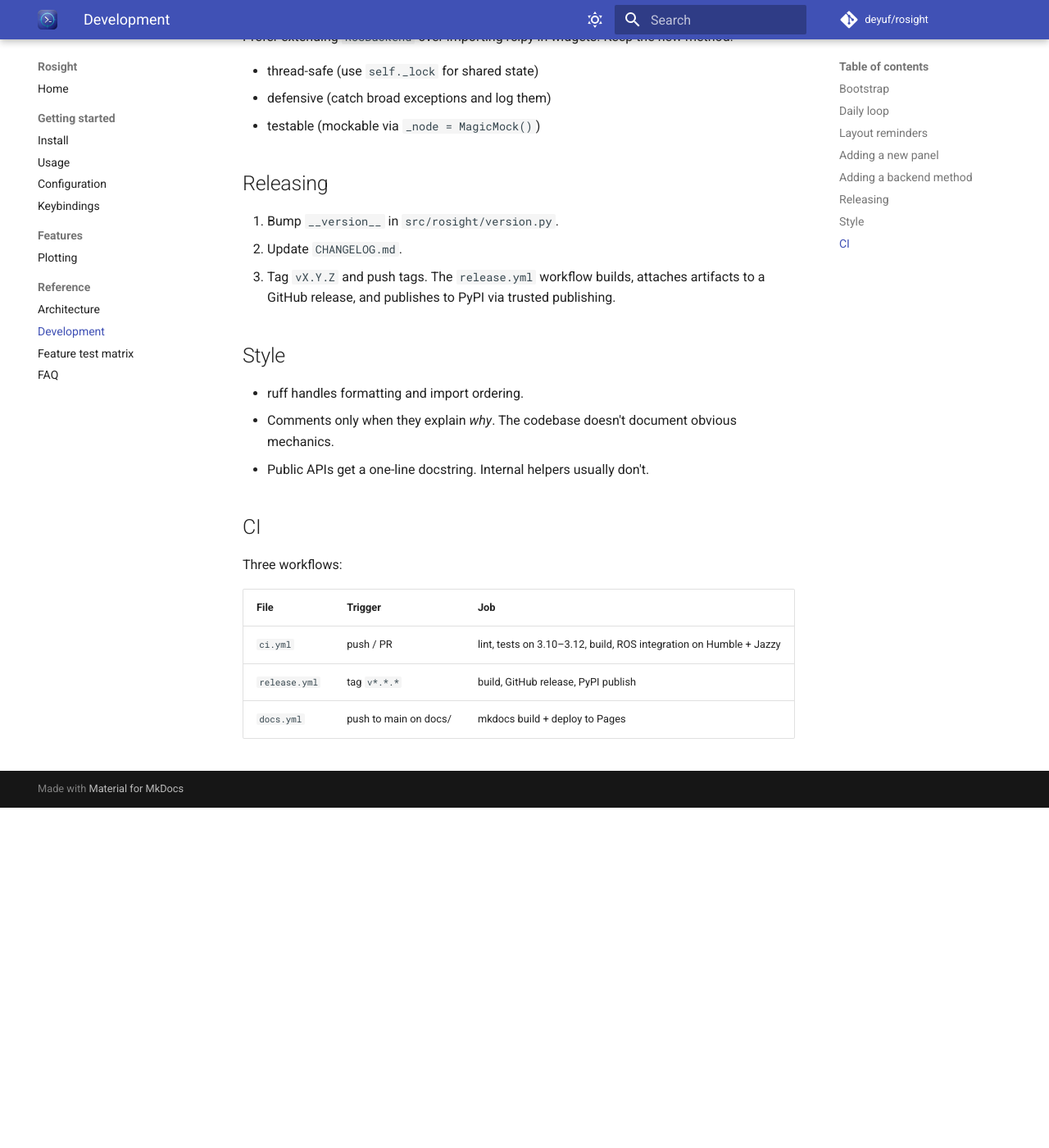
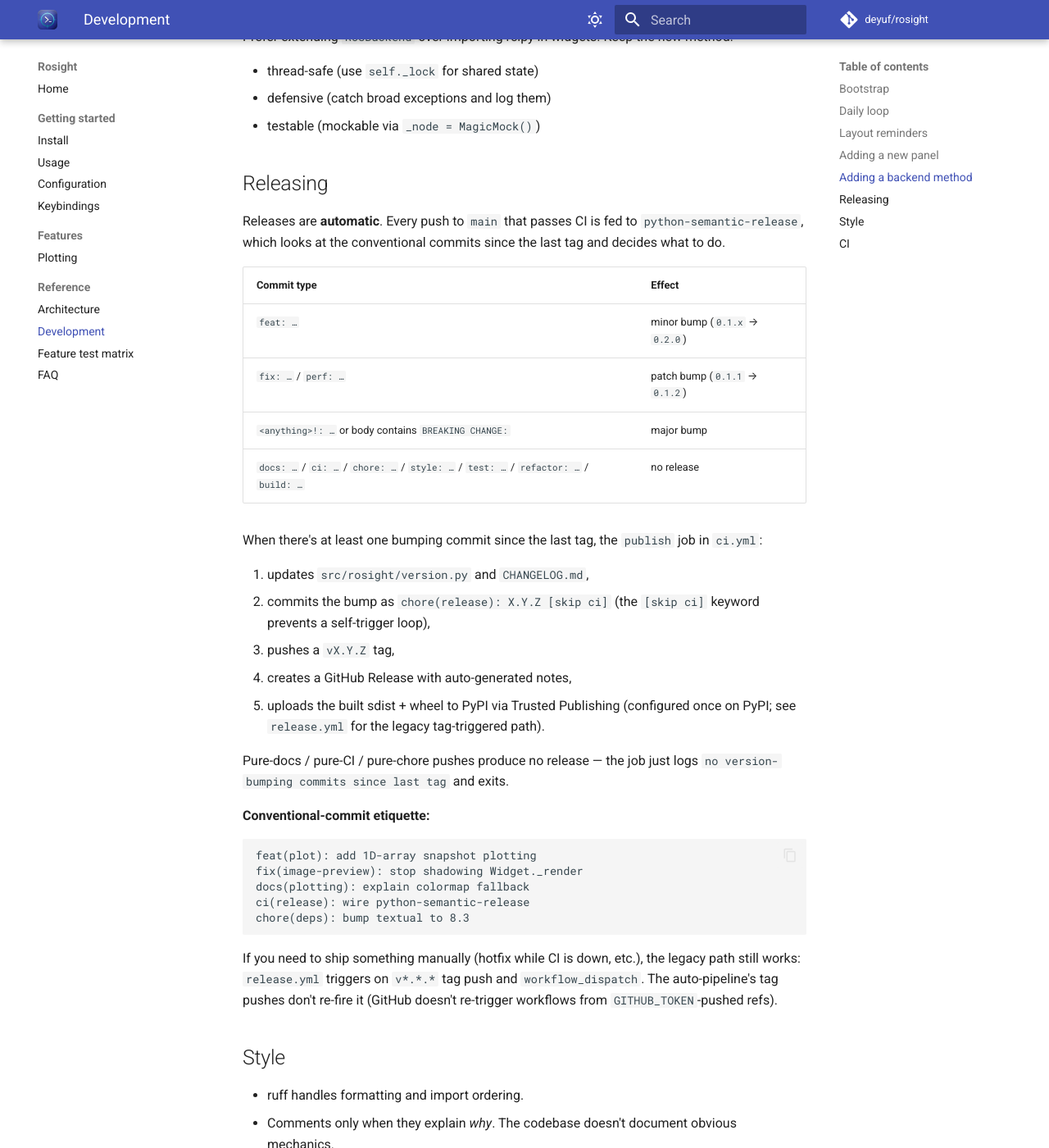
Before and after one commit to deyuf/rosight, an MkDocs documentation site: the page built from docs/development.md, in a window 1280 px wide and 1400 px high, scrolled down 1621 px. Shown: the whole window at 82% size. Built offline with MkDocs 1.6.1 and Material for MkDocs 9.7.7, drawn with Linux system fonts in a browser that asks for light colours; comment, search, counter and statistics services are not loaded; before the commit the page ends 2606 px from its top, so only the background shows below that; some of the changed text lies outside the part shown.

Commit message:
feat: auto-publish to PyPI from main with semantic-release (#32)
Every push to main that passes lint + tests + build now runs
python-semantic-release. It walks the conventional commits since the
last tag, picks the right bump (feat → minor, fix/perf → patch,
BREAKING CHANGE → major), updates src/rosight/version.py + CHANGELOG.md,
commits the bump with [skip ci], tags v<version>, creates a GitHub
Release with auto-generated notes, and the next step uploads the dists
to PyPI via Trusted Publishing.

docs / ci / chore / style / test / refactor / build commits are a
no-op — semantic-release exits with released=false and the publish
step is skipped. So a docs-only or CI-only main push does not burn
a PyPI version.

Other notes:

- pyproject.toml gains a [tool.semantic_release] block configuring
  the version variable, build command, tag format, conventional
  commit parser, and a [skip ci] sentinel in the release commit
  message to prevent self-trigger loops.
- The publish job has its own concurrency group (publish-main,
  cancel-in-progress: false) so a fast follow-up commit can't
  cancel a tag push half-way.
- The workflow-level concurrency on ci.yml now only cancels
  in-progress runs for non-main refs — main runs are never
  interrupted.
- release.yml is left alone as a manual emergency path
  (workflow_dispatch + tag push). semantic-release's
  GITHUB_TOKEN-pushed tags don't re-trigger workflows, so the two
  paths don't race.
- docs/development.md replaces the manual "bump → tag → push"
  recipe with the conventional-commit cheat sheet.

````diff
--- a/docs/development.md
+++ b/docs/development.md
@@ -77,11 +77,47 @@ new method:
 
 ## Releasing
 
-1. Bump `__version__` in `src/rosight/version.py`.
-2. Update `CHANGELOG.md`.
-3. Tag `vX.Y.Z` and push tags. The `release.yml` workflow builds, attaches
-   artifacts to a GitHub release, and publishes to PyPI via trusted
-   publishing.
+Releases are **automatic**. Every push to `main` that passes CI is fed to
+`python-semantic-release`, which looks at the conventional commits since
+the last tag and decides what to do.
+
+| Commit type | Effect |
+|-------------|--------|
+| `feat: …` | minor bump (`0.1.x` → `0.2.0`) |
+| `fix: …` / `perf: …` | patch bump (`0.1.1` → `0.1.2`) |
+| `<anything>!: …` or body contains `BREAKING CHANGE:` | major bump |
+| `docs: …` / `ci: …` / `chore: …` / `style: …` / `test: …` / `refactor: …` / `build: …` | no release |
+
+When there's at least one bumping commit since the last tag, the
+`publish` job in `ci.yml`:
+
+1. updates `src/rosight/version.py` and `CHANGELOG.md`,
+2. commits the bump as `chore(release): X.Y.Z [skip ci]` (the
+   `[skip ci]` keyword prevents a self-trigger loop),
+3. pushes a `vX.Y.Z` tag,
+4. creates a GitHub Release with auto-generated notes,
+5. uploads the built sdist + wheel to PyPI via Trusted Publishing
+   (configured once on PyPI; see `release.yml` for the legacy
+   tag-triggered path).
+
+Pure-docs / pure-CI / pure-chore pushes produce no release — the job
+just logs `no version-bumping commits since last tag` and exits.
+
+**Conventional-commit etiquette:**
+
+```text
+feat(plot): add 1D-array snapshot plotting
+fix(image-preview): stop shadowing Widget._render
+docs(plotting): explain colormap fallback
+ci(release): wire python-semantic-release
+chore(deps): bump textual to 8.3
+```
+
+If you need to ship something manually (hotfix while CI is down, etc.),
+the legacy path still works: `release.yml` triggers on `v*.*.*` tag
+push and `workflow_dispatch`. The auto-pipeline's tag pushes don't
+re-fire it (GitHub doesn't re-trigger workflows from
+`GITHUB_TOKEN`-pushed refs).
 
 ## Style
 
@@ -96,6 +132,6 @@ Three workflows:
 
 | File | Trigger | Job |
 |------|---------|-----|
-| `ci.yml` | push / PR | lint, tests on 3.10–3.12, build, ROS integration on Humble + Jazzy |
-| `release.yml` | tag `v*.*.*` | build, GitHub release, PyPI publish |
+| `ci.yml` | push / PR | lint, tests on 3.10–3.12, build, ROS integration on Humble + Jazzy, `publish` job on main pushes |
+| `release.yml` | tag `v*.*.*`, `workflow_dispatch` | legacy / manual emergency release path |
 | `docs.yml` | push to main on docs/ | mkdocs build + deploy to Pages |
````
Also changed, not shown: pyproject.toml (+32 -0 lines), 1 other file.
